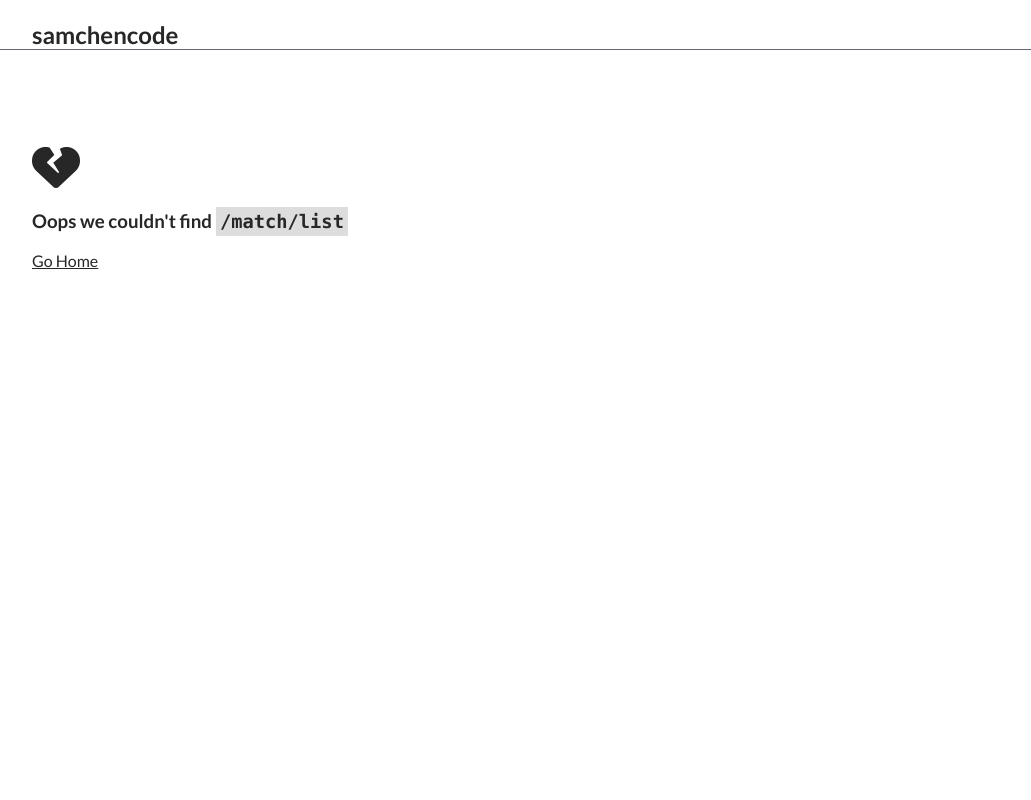
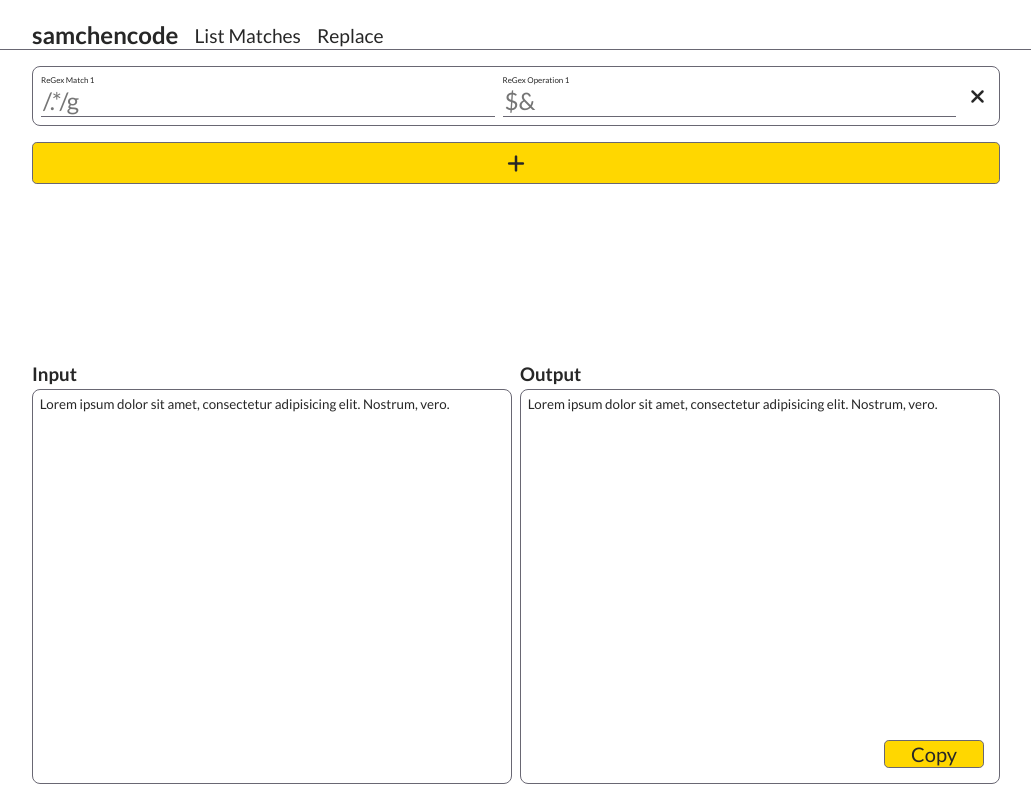
Before and after one commit to samchencode/regex-tool, a React (Create React App) app: page /match/list in a window 1280 px wide. Shown: the whole page, without its empty margins (124-1155 px from the left). Built offline with nearby package versions, Linux system fonts and the light colour scheme.

Commit message:
refactor: move into /match/* subroute

```diff
--- a/src/app/App.tsx
+++ b/src/app/App.tsx
@@ -1,6 +1,6 @@
 import React from 'react';
 import { TopNav, BottomNav } from '../features/navigation';
-import Dashboard from '../features/dashboard';
+import Routes from './routes';
 
 import './App.css';
 
@@ -8,7 +8,7 @@ function App() {
   return (
     <div className="app">
       <TopNav />
-      <Dashboard />
+      <Routes />
       <BottomNav />
     </div>
   );
--- /dev/null
+++ b/src/app/routes.tsx
@@ -0,0 +1,18 @@
+import React from 'react';
+import { Route, Switch, Redirect } from 'react-router-dom';
+import Dashboard from '../features/dashboard';
+import NotFound from '../features/not-found';
+
+const Routes = () => (
+  <Switch>
+    <Redirect exact path="/" to="/match" />
+    <Route path="/match">
+      <Dashboard />
+    </Route>
+    <Route>
+      <NotFound />
+    </Route>
+  </Switch>
+);
+
+export default Routes;
--- a/src/features/dashboard/routes.tsx
+++ b/src/features/dashboard/routes.tsx
@@ -3,21 +3,17 @@ import { Route, Switch } from 'react-router-dom';
 import HomeScreen from './HomeScreen';
 import ListMatchesScreen from './ListMatchesScreen';
 import ReplaceScreen from './ReplaceScreen';
-import NotFoundScreen from './NotFoundScreen';
 
 const Routes = () => (
   <Switch>
-    <Route exact path="/">
+    <Route exact path="/match/">
       <HomeScreen />
     </Route>
-    <Route path="/list">
+    <Route path="/match/list">
       <ListMatchesScreen />
     </Route>
-    <Route path="/replace">
+    <Route path="/match/replace">
       <ReplaceScreen />
-    </Route>
-    <Route>
-      <NotFoundScreen />
     </Route>
   </Switch>
 );
--- a/src/features/navigation/BottomNav.tsx
+++ b/src/features/navigation/BottomNav.tsx
@@ -3,23 +3,23 @@ import { Route, Link } from 'react-router-dom';
 import './BottomNav.css';
 
 const BottomNav = () => (
-  <Route exact path={['/', '/list', '/replace']}>
+  <Route path="/match">
     <nav className="bottom-nav">
       <ul className="bottom-nav__list">
         <li className="bottom-nav__item">
-          <Link to="/">
+          <Link to="/match">
             <i className="bottom-nav__icon far fa-file-alt"></i>
             <div className="bottom-nav__label">Input</div>
           </Link>
         </li>
         <li className="bottom-nav__item">
-          <Link to="/list">
+          <Link to="/match/list">
             <i className="bottom-nav__icon fas fa-clipboard-list"></i>
             <div className="bottom-nav__label">List</div>
           </Link>
         </li>
         <li className="bottom-nav__item">
-          <Link to="/replace">
+          <Link to="/match/replace">
             <i className="bottom-nav__icon fas fa-random"></i>
             <div className="bottom-nav__label">Replace</div>
           </Link>
--- a/src/features/navigation/TopNav.tsx
+++ b/src/features/navigation/TopNav.tsx
@@ -8,12 +8,12 @@ const TopNav = () => (
       <li className="top-nav__item top-nav__item--title">
         <h1 className="top-nav__title">samchencode</h1>
       </li>
-      <Route exact path={['/', '/list', '/replace']}>
+      <Route path="/match">
         <li className="top-nav__item">
-          <Link to="/list">List Matches</Link>
+          <Link to="/match/list">List Matches</Link>
         </li>
         <li className="top-nav__item">
-          <Link to="/replace">Replace</Link>
+          <Link to="/match/replace">Replace</Link>
         </li>
       </Route>
     </ul>
--- /dev/null
+++ b/src/features/not-found/index.ts
@@ -0,0 +1 @@
+export { default } from './NotFoundScreen';
```
Also changed, not shown: src/features/not-found/NotFoundScreen.css (renamed from src/features/dashboard/NotFoundScreen.css), src/features/not-found/NotFoundScreen.tsx (renamed from src/features/dashboard/NotFoundScreen.tsx).
